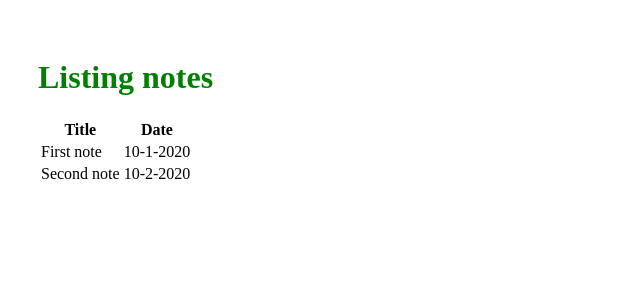
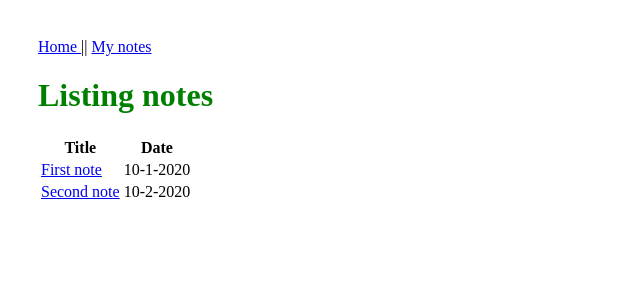
Before and after one commit to kshirani/Lucky8Group, a Flask app: page /notes in a window 1280 px wide. Shown: the top 300 px of the page, without its empty margins (0-640 px from the left). Run offline with Flask 2, Linux system fonts and the light colour scheme.

Commit message:
flask app #3 - added navigation links

```diff
--- a/flask_app/templates/index.html
+++ b/flask_app/templates/index.html
@@ -9,7 +9,10 @@
         <link rel="stylesheet" href="{{ url_for('static', filename='main.css') }}">
     </head>
     <body>
-
+        <nav>
+            <a href="{{ url_for('index')}}"> Home </a> ||
+            <a href="{{url_for('get_notes')}}"> My notes </a>
+        </nav>
         <h1>Welcome {{user.name}} to the 49er Notes App!</h1>
 
         <h2>Use this site to maintain and organize your notes.</h2>
--- a/flask_app/templates/note.html
+++ b/flask_app/templates/note.html
@@ -9,6 +9,10 @@
         <link rel="stylesheet" href="{{ url_for('static', filename='main.css') }}">
     </head>
     <body>
+    <nav>
+            <a href="{{ url_for('index')}}"> Home </a> ||
+            <a href="/notes"> My notes </a>
+        </nav>
         <h1>Note detials</h1>
 
         <table>
--- a/flask_app/templates/notes.html
+++ b/flask_app/templates/notes.html
@@ -9,6 +9,10 @@
         <link rel="stylesheet" href="{{ url_for('static', filename='main.css') }}">
     </head>
     <body>
+    <nav>
+            <a href="{{ url_for('index')}}"> Home </a> ||
+            <a href="/notes"> My notes </a>
+        </nav>
         <h1>Listing notes</h1>
 
         <table>
@@ -18,7 +22,7 @@
             </tr>
             {% for key, value in notes.items() %}
             <tr>
-                <td>{{ value.title }}</td>
+                  <td><a href="notes/{{key}}">{{ value.title }}</a></td>
                 <td>{{ value.date }}</td>
             </tr>
             {% endfor %}
```
